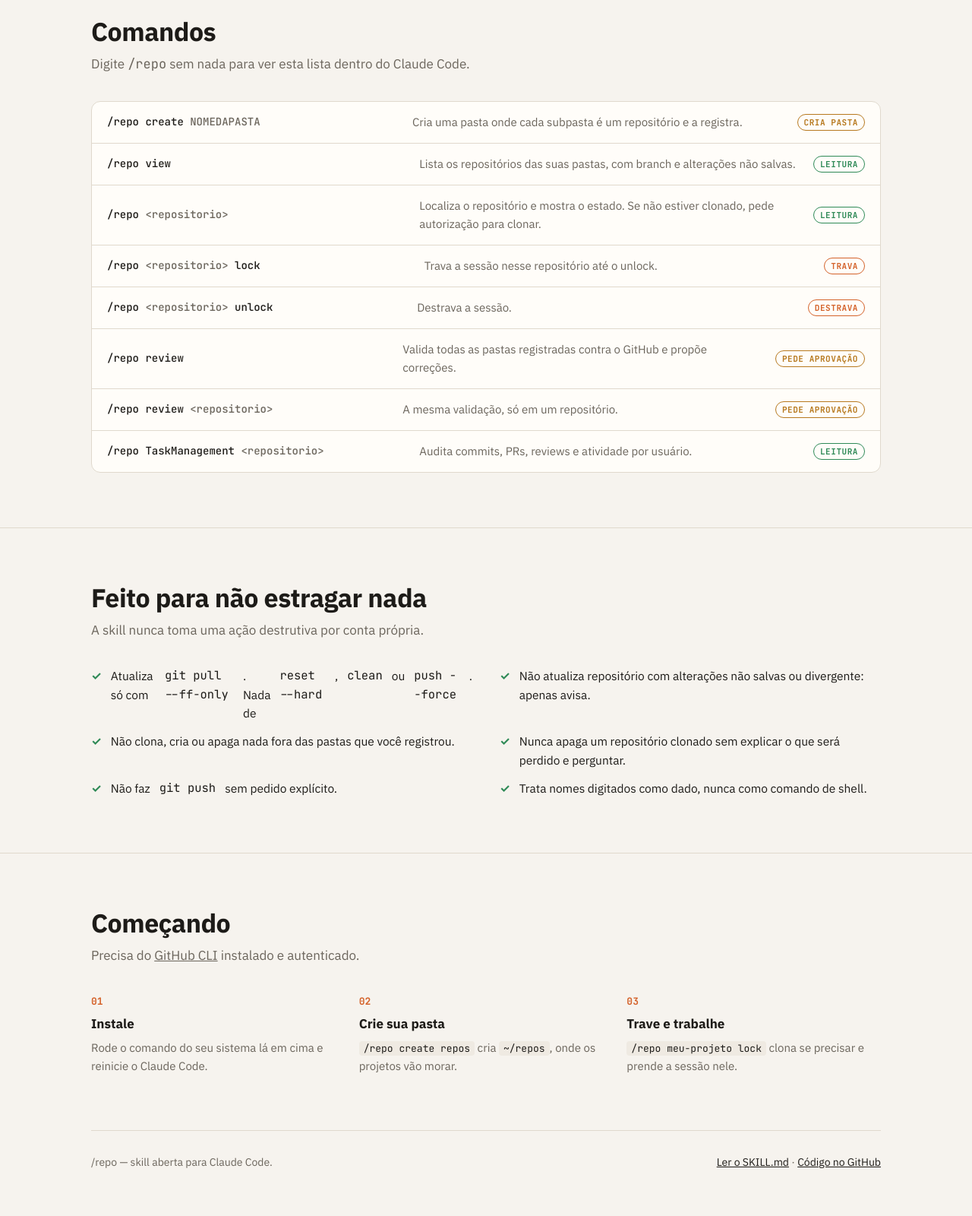
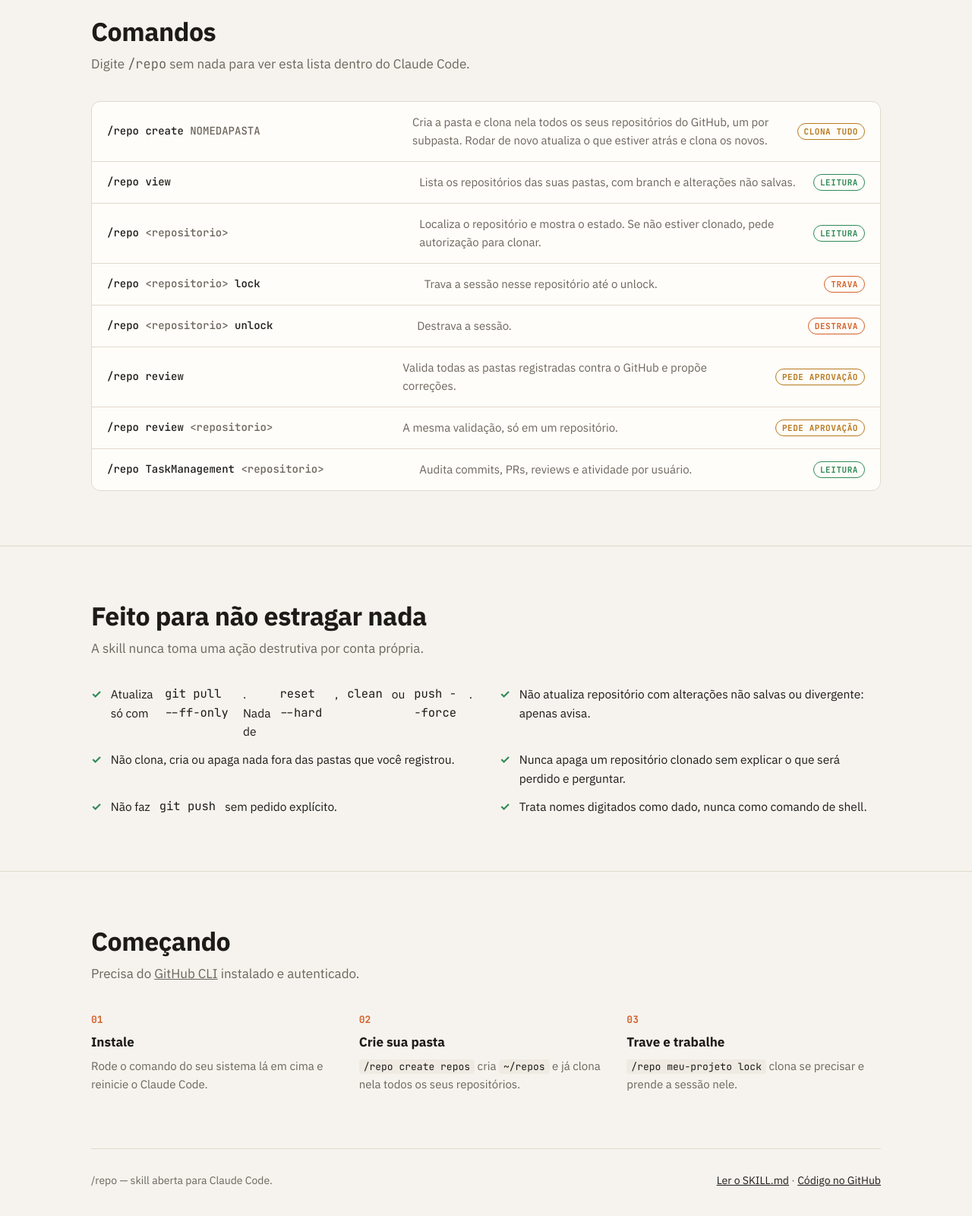
Before and after one commit to LucasNevesCardoso/claude-skill-repo, a plain HTML site: page docs/index.html in a window 1280 px wide. Shown: the part 1404-3004 px from the top of the page at 76% size. Drawn offline with Linux system fonts and the light colour scheme.

Commit message:
/repo create clona todos os repositórios do GitHub do usuário na pasta
Co-Authored-By: Claude Opus 5.5 <noreply@anthropic.com>

```diff
--- a/docs/index.html
+++ b/docs/index.html
@@ -197,7 +197,7 @@ footer a{color:var(--ink)}
     <h2>Comandos</h2>
     <p class="sub">Digite <code>/repo</code> sem nada para ver esta lista dentro do Claude Code.</p>
     <div class="cmds">
-      <div class="row"><code>/repo create <span class="a">NOMEDAPASTA</span></code><p>Cria uma pasta onde cada subpasta é um repositório e a registra.</p><span class="tag ask">cria pasta</span></div>
+      <div class="row"><code>/repo create <span class="a">NOMEDAPASTA</span></code><p>Cria a pasta e clona nela todos os seus repositórios do GitHub, um por subpasta. Rodar de novo atualiza o que estiver atrás e clona os novos.</p><span class="tag ask">clona tudo</span></div>
       <div class="row"><code>/repo view</code><p>Lista os repositórios das suas pastas, com branch e alterações não salvas.</p><span class="tag ro">leitura</span></div>
       <div class="row"><code>/repo <span class="a">&lt;repositorio&gt;</span></code><p>Localiza o repositório e mostra o estado. Se não estiver clonado, pede autorização para clonar.</p><span class="tag ro">leitura</span></div>
       <div class="row"><code>/repo <span class="a">&lt;repositorio&gt;</span> lock</code><p>Trava a sessão nesse repositório até o unlock.</p><span class="tag lock">trava</span></div>
@@ -230,7 +230,7 @@ footer a{color:var(--ink)}
     <p class="sub">Precisa do <a href="https://cli.github.com/">GitHub CLI</a> instalado e autenticado.</p>
     <div class="steps">
       <div class="step"><h3>Instale</h3><p>Rode o comando do seu sistema lá em cima e reinicie o Claude Code.</p></div>
-      <div class="step"><h3>Crie sua pasta</h3><p><code>/repo create repos</code> cria <code>~/repos</code>, onde os projetos vão morar.</p></div>
+      <div class="step"><h3>Crie sua pasta</h3><p><code>/repo create repos</code> cria <code>~/repos</code> e já clona nela todos os seus repositórios.</p></div>
       <div class="step"><h3>Trave e trabalhe</h3><p><code>/repo meu-projeto lock</code> clona se precisar e prende a sessão nele.</p></div>
     </div>
   </div>
```
Also changed, not shown: .claude-plugin/plugin.json, 2 other files.
